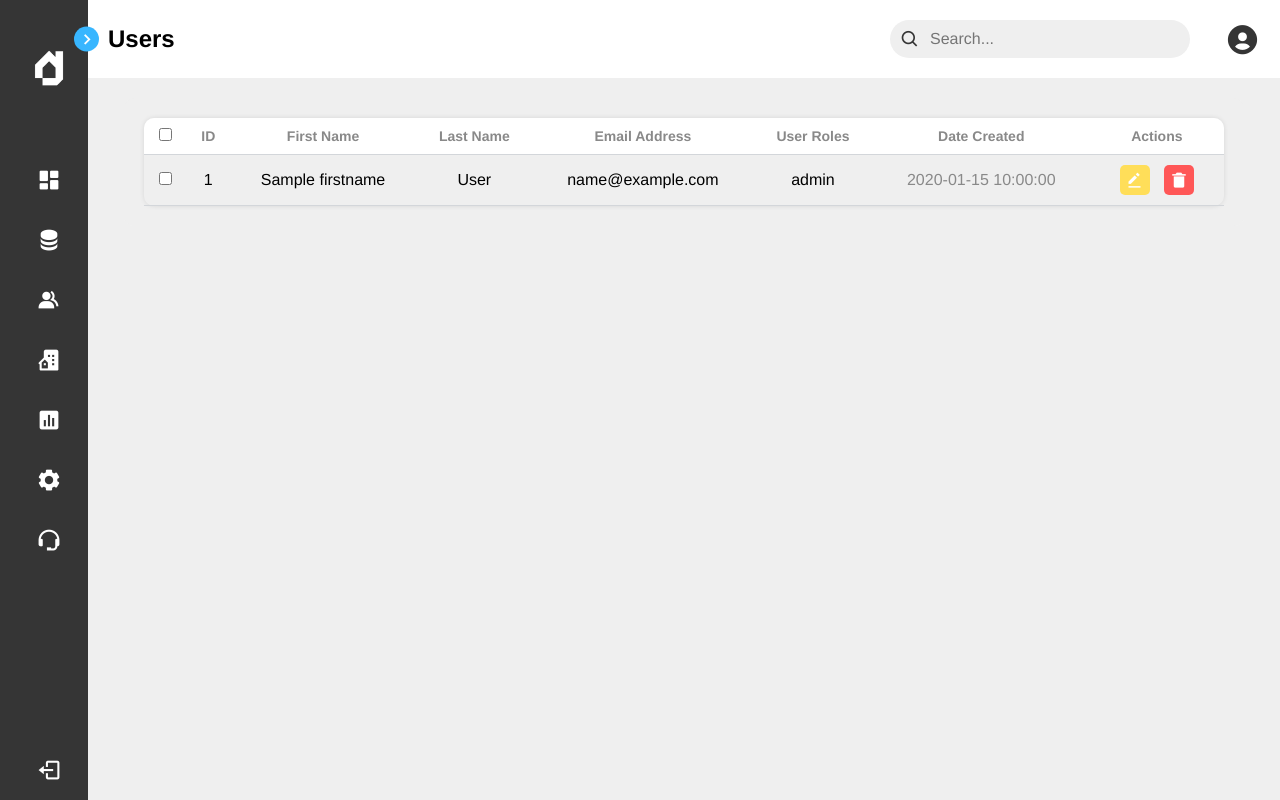
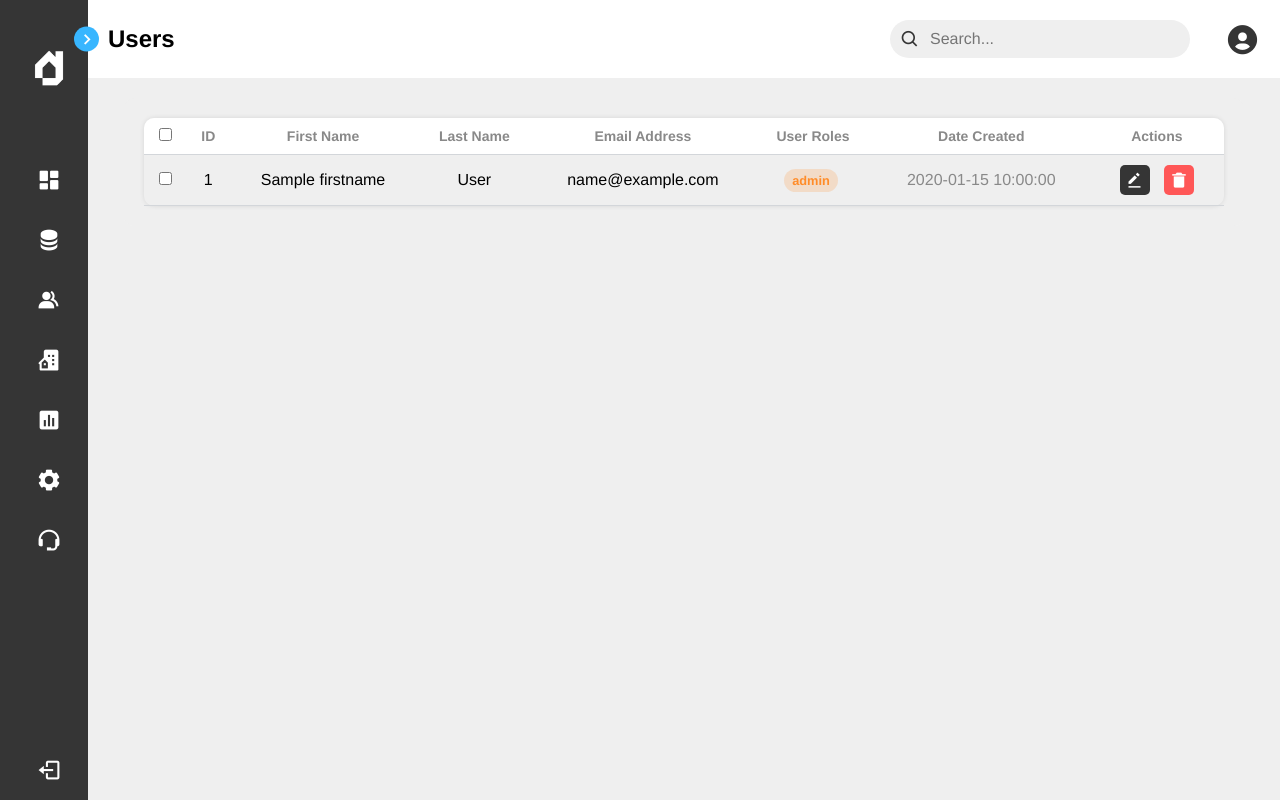
Before and after one commit to JohnathanGD/CollegeLodging, a Flask app: template frontend/templates/admin/users.html in a window 1280 px wide. Run offline with Flask 2, Linux system fonts and the light colour scheme; the template is opened without the code that fills it: most values are stand-ins (such as "Sample title", 1, 10 or a date in 2020).

Commit message:
Add Role Labels

```diff
--- a/frontend/static/database.css
+++ b/frontend/static/database.css
@@ -14,6 +14,7 @@
     --white-color: #FFFFFF;
     --blue-color: #38B6FF;
     --red-color: #FF5757;
+    --orange-color: #FF8C29;
     --yellow-color: #FFDE59;
     --green-color: #03CEA4;
     --purple-color: #6F42C1;
@@ -32,8 +33,8 @@
     --primary-font-style: normal;
     --primary-font-size: 16px;
 
-    --min-table-width: 876px;
-    --min-screen-width: 1044px;
+    --min-table-width: 905px;
+    --min-screen-width: 1102px;
 }
 
 ::selection {
@@ -126,7 +127,7 @@
 }
 
 .edit-button {
-    background-color: var(--yellow-color);
+    background-color: var(--sidebar-color);
 }
 
 .delete-button {
@@ -148,3 +149,25 @@
         min-width: 100%;
     }
 }
+
+/* Role Label Styles */
+.role-label {
+    display: inline-flex;
+    align-items: center;
+    padding: 4px 8px;
+    font-size: 0.8em;
+    font-weight: bold;
+    border-radius: 12px;
+    margin-right: 4px;
+}
+
+/* Specific Role Colors */
+.role-label.admin {
+    color: var(--orange-color);
+    background-color: rgba(255, 140, 41, 0.2);
+}
+
+.role-label.user {
+    color: var(--blue-color);
+    background-color: rgba(56, 182, 255, 0.2);
+}
--- a/frontend/templates/admin/users.html
+++ b/frontend/templates/admin/users.html
@@ -33,7 +33,12 @@
                         <td>{{ user.firstname }}</td>
                         <td>{{ user.lastname }}</td>
                         <td>{{ user.email }}</td>
-                        <td>{{ user.roles }}</td>
+                        <td>
+                            {% set roles = user.roles.split(',') %}
+                            {% for role in roles[:3] %}
+                                <span class="role-label {{ role | lower }}">{{ role }}</span>
+                            {% endfor %}
+                        </td>
                         <td class="created-by column">{{ user.created_at }}</td>
                         <td class="action-buttons">
                             <button class="edit-button icon">
```
